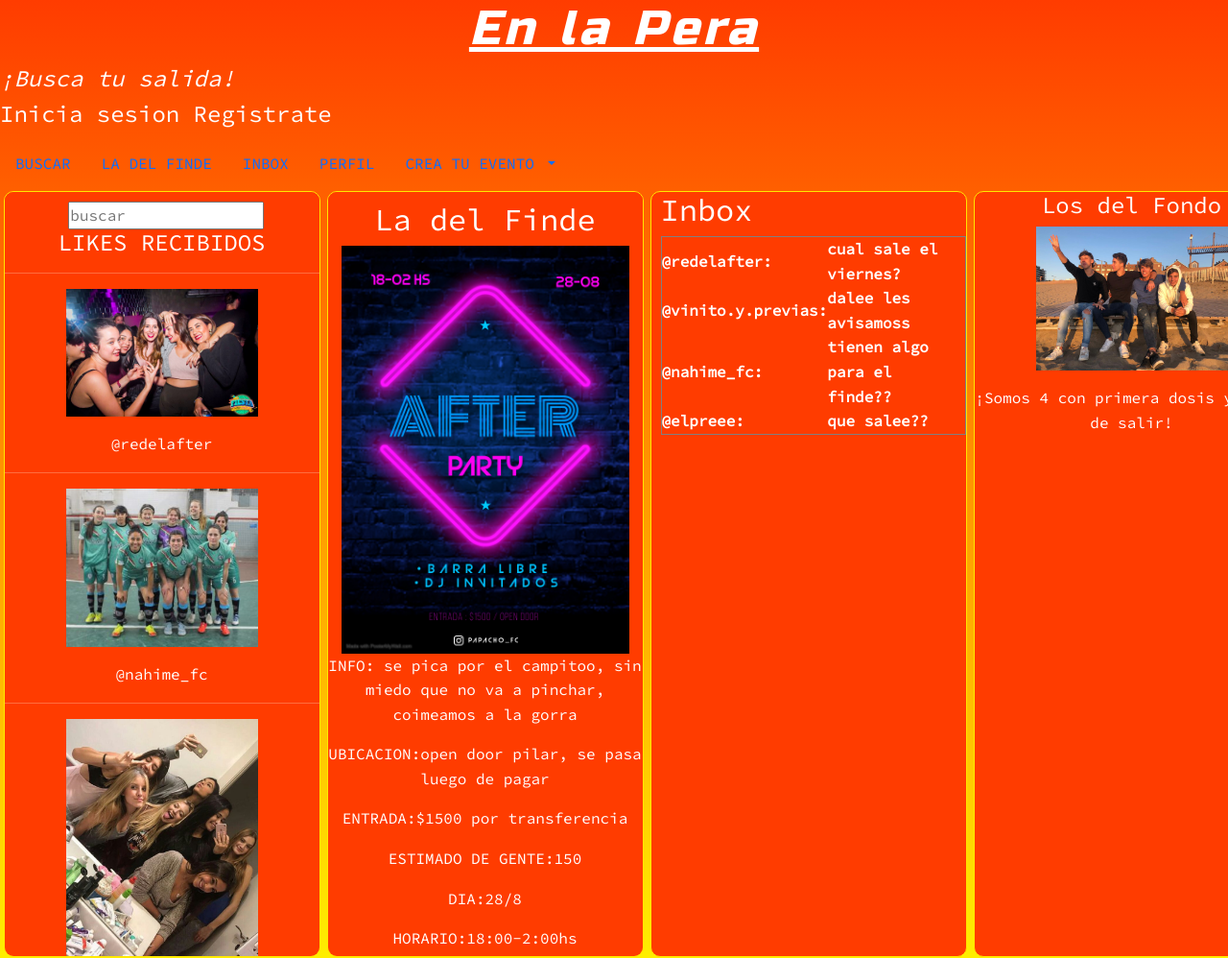
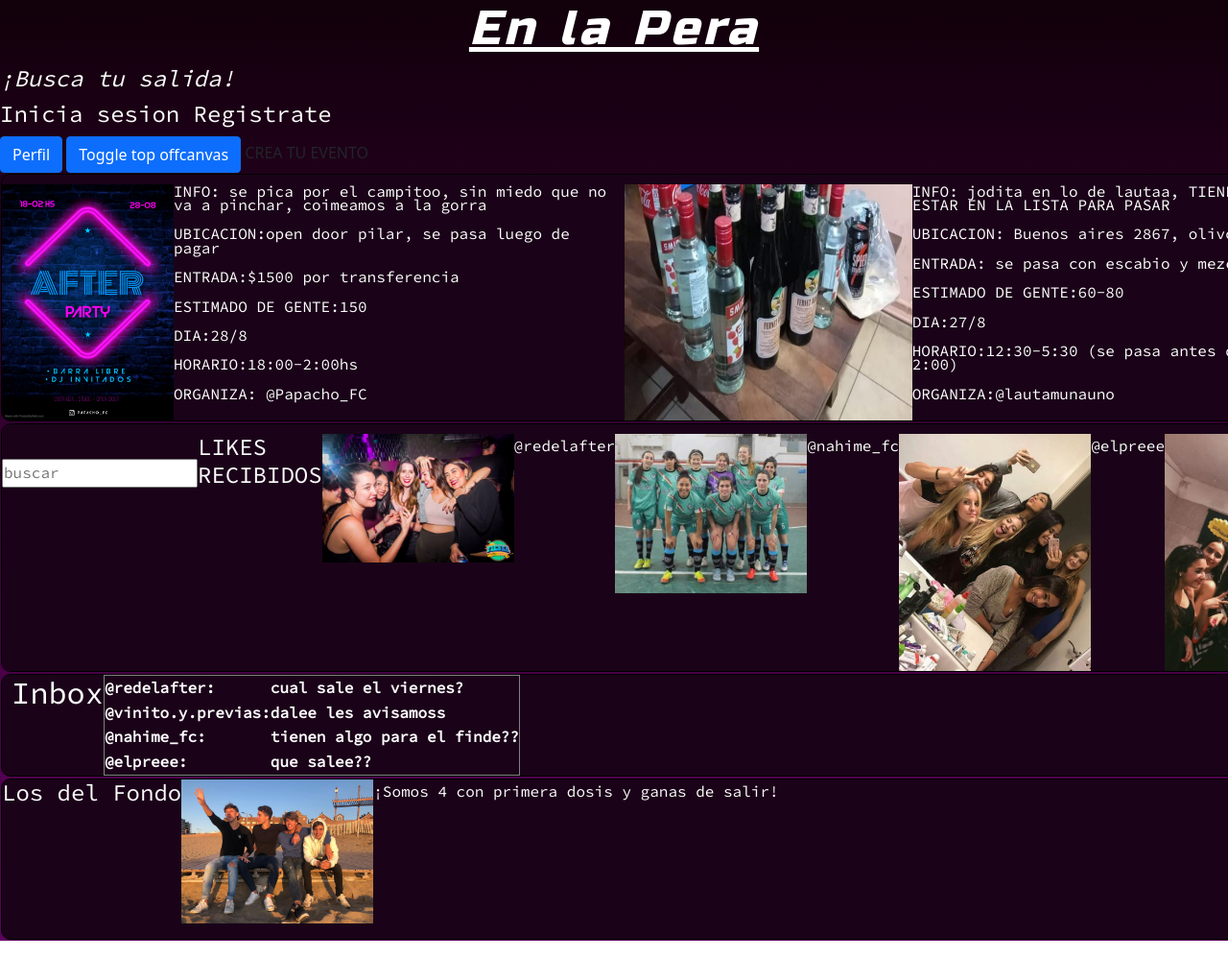
Before and after one commit to SamaTrader/En-la-Pera, a website: page En la Pera_Simon Guardone/index.html in a window 1280 px wide. Shown: the top 998 px of the page at 96% size. Drawn offline with nearby package versions, Linux system fonts and the light colour scheme; files that its build step writes are made by us from their sources.

Commit message:
Add files via upload

```diff
--- a/En la Pera_Simon Guardone/index.html
+++ b/En la Pera_Simon Guardone/index.html
@@ -10,7 +10,7 @@
     <link rel="preconnect" href="https://fonts.gstatic.com" crossorigin>
     <link href="https://fonts.googleapis.com/css2?family=Russo+One&family=Source+Code+Pro&display=swap" rel="stylesheet">
     <link href="https://cdn.jsdelivr.net/npm/bootstrap@5.1.2/dist/css/bootstrap.min.css" rel="stylesheet" integrity="sha384-uWxY/CJNBR+1zjPWmfnSnVxwRheevXITnMqoEIeG1LJrdI0GlVs/9cVSyPYXdcSF" crossorigin="anonymous">
-    <link rel="stylesheet" type="text/css" href="scss/estilos.css">
+    <link rel="stylesheet" type="text/css" href="css/estilos.css">
     <link rel="shortcut icon" href="img/favicon.png" type="image/ico">
     <title>En la Pera</title>
 
@@ -22,6 +22,33 @@
     <h4><a href="cuenta.html" target="blank">  Inicia sesion</a> <a href="registrate.html" target="blank"> Registrate</a></h4>
        </header>
 <body>
+    <button class="btn btn-primary" type="button" data-bs-toggle="offcanvas" data-bs-target="#offcanvasRight" aria-controls="offcanvasRight">Perfil</button>
+
+    <div class="offcanvas offcanvas-end" tabindex="-1" id="offcanvasRight" aria-labelledby="offcanvasRightLabel">
+      <div class="offcanvas-header">
+
+        <button type="button" class="btn-close text-reset" data-bs-dismiss="offcanvas" aria-label="Close"></button>
+      </div>
+      <div class="offcanvas-body">
+        <h4 id="perfil" > Los del Fondo</h4>
+
+        <p>
+            <img src="img/img1.jpg" width="200" alt="foto de perfil" class="fotop"></p>
+        <p>
+        ¡Somos 4 con primera dosis y ganas de salir!</p>
+      </div>
+    </div>
+    <button class="btn btn-primary" type="button" data-bs-toggle="offcanvas" data-bs-target="#offcanvasTop" aria-controls="offcanvasTop">Toggle top offcanvas</button>
+
+    <div class="offcanvas offcanvas-top" tabindex="-1" id="offcanvasTop" aria-labelledby="offcanvasTopLabel">
+      <div class="offcanvas-header">
+        <h5 id="offcanvasTopLabel">Offcanvas top</h5>
+        <button type="button" class="btn-close text-reset" data-bs-dismiss="offcanvas" aria-label="Close"></button>
+      </div>
+      <div class="offcanvas-body">
+        ...
+      </div>
+    </div>
 
 
 
@@ -29,26 +56,6 @@
 
 
 
-          <nav class="navbar navbar-expand-lg">
-
-
-
-            <div class="collapse navbar-collapse" id="navbarNavDropdown">
-                <ul class="nav justify-content-center">
-                <li class="nav-item">
-              <a class="nav-link" href="#buscar">BUSCAR</a>
-            </li>
-            <li class="nav-item">
-              <a class="nav-link" href="#la del finde">LA DEL FINDE</a>
-            </li>
-            <li class="nav-item">
-              <a class="nav-link" href="#inbox ">INBOX</a>
-            </li>
-            <li class="nav-item">
-              <a class="nav-link" href="#perfil">PERFIL</a>
-            </li>
-                  <li class="nav-item dropdown">
-                    <a class="nav-link dropdown-toggle" id="navbarDarkDropdownMenuLink"  data-bs-toggle="dropdown" aria-expanded="false">
                       CREA TU EVENTO
                     </a>
                     <ul class="dropdown-menu dropdown-menu" aria-labelledby="navbarDropdownMenuLink">
@@ -111,6 +118,51 @@
         <main class="main-index">
 
 
+
+ <section class="sec section2-index">
+
+
+
+            <img src="img/after.jpg" class="skew" width="300"alt="publicacion" />
+                <div>
+                    <p>
+                     INFO: se pica por el campitoo, sin miedo que no va a pinchar, coimeamos a la gorra</p>
+                    <p>
+                     UBICACION:open door pilar, se pasa luego de pagar </p>
+                    <p>
+                        ENTRADA:$1500 por transferencia</p>
+                    <p>
+                        ESTIMADO DE GENTE:150</p>
+                    <p>
+                        DIA:28/8 </p>
+                    <p>
+                        HORARIO:18:00-2:00hs</p>
+                    <p>
+                        ORGANIZA: @Papacho_FC</p>
+                </div>
+                    <hr>
+                    <img src="img/joda.jpg" width="300" alt="publicacion">
+                <div>
+
+                    <p>
+                          INFO: jodita en lo de lautaa, TIENEN QUE ESTAR EN LA LISTA PARA PASAR
+                        </p>
+                    <P>
+                         UBICACION: Buenos aires 2867, olivos</P>
+                    <p>
+                         ENTRADA: se pasa con escabio y mezcla</p>
+                    <p>
+                      ESTIMADO DE GENTE:60-80 </p>
+                    <P>
+                      DIA:27/8  </P>
+                    <p>
+                         HORARIO:12:30-5:30 (se pasa antes de las 2:00)</p>
+                    <p>
+                         ORGANIZA:@lautamunauno</p>
+                </div>
+
+    </section>
+
     <section class=" sec section1-index">
             <header id="buscar">
             <label for="search"></label>
@@ -152,47 +204,7 @@
             </footer>
     </section>
 
-    <section class="sec section2-index">
-    <header> <h2 id="la del finde"> La del Finde</h2></header>
 
-
-            <img src="img/after.jpg" class="skew" width="300"alt="publicacion" />
-                <div>
-                    <p>
-                     INFO: se pica por el campitoo, sin miedo que no va a pinchar, coimeamos a la gorra</p>
-                    <p>
-                     UBICACION:open door pilar, se pasa luego de pagar </p>
-                    <p>
-                        ENTRADA:$1500 por transferencia</p>
-                    <p>
-                        ESTIMADO DE GENTE:150</p>
-                    <p>
-                        DIA:28/8 </p>
-                    <p>
-                        HORARIO:18:00-2:00hs</p>
-                    <p>
-                        ORGANIZA: @Papacho_FC</p>
-                </div>
-                    <hr>
-                    <img src="img/joda.jpg" width="300" alt="publicacion">
-                <div>
-                    <p>
-                          INFO: jodita en lo de lautaa, TIENEN QUE ESTAR EN LA LISTA PARA PASAR</p>
-                    <P>
-                         UBICACION: Buenos aires 2867, olivos</P>
-                    <p>
-                         ENTRADA: se pasa con escabio y mezcla</p>
-                    <p>
-                      ESTIMADO DE GENTE:60-80 </p>
-                    <P>
-                      DIA:27/8  </P>
-                    <p>
-                         HORARIO:12:30-5:30 (se pasa antes de las 2:00)</p>
-                    <p>
-                         ORGANIZA:@lautamunauno</p>
-                </div>
-
-    </section>
 
     <section class="sec section3-index">
             <header><h2 id="inbox">Inbox</h2></header>
@@ -236,8 +248,8 @@
     </section>
 
 
+        </main>
 
-    </section>
 
 
 
--- a/En la Pera_Simon Guardone/scss/estilos.scss
+++ b/En la Pera_Simon Guardone/scss/estilos.scss
@@ -4,7 +4,7 @@
     box-sizing: border-box;
     font-family: 'Source Code Pro', monospace;
   }
-body{background-image: linear-gradient( rgb(255, 60, 0), rgb(255, 238, 0)) ;}
+body{background-image: linear-gradient( rgb(17, 0, 10), rgb(95, 1, 95)) ;}
 
 .header-index{
   color: rgb(255, 255, 255);
@@ -25,45 +25,52 @@ body{background-image: linear-gradient( rgb(255, 60, 0), rgb(255, 238, 0)) ;}
 }
 
 .main-index{
-  display: flex;
+  display: grid;
   width: 1348px;
   height: 800px;
-  flex-direction: row;
 
-  display: inline-flex;
-  justify-content: space-around;
-  align-items: stretch;
-  align-content: center;
+
+
+
+
+}
+.btn-close text-reset
+.offcanvas{
+  background-color: rgb(36, 4, 4);
+  color: beige;
 }
 
+
 .sec{
+  display: flex;
+  overflow-x: scroll;
   margin: 1px 1px 1px 1px;
-  border: solid 1px rgb(255, 230, 0);
+  border: solid 1px rgb(0, 0, 0);
   line-height: 1.6;
   border-radius: 10px;
-  background-color: rgb(255, 60, 0);
-  width: 330px;
+  background-color: rgb(26, 3, 24);
+  justify-content: left;
   color: white;
 }
-.sec:hover{
+.s4ec:hover{
   transform: scale(135%,135%);
   transition: 1s;
 
 }
 
   .section1-index{
-    text-align: center;
+
     padding-top: 10px;
-    overflow-y: scroll;
-    &:hover{transform: scale(135%, 135%) translate(200px, -15px);}
+    overflow-x: scroll;
+    &:hofver{transform: scale(135%, 135%) translate(200px, -15px);}
   }
 
-  .section2-index{ line-height: 1.6;
+  .section2-index{ line-height: 0.9;
     padding-top: 10px;
-    text-align: center;
 
 
-    overflow-y: scroll;
+
+
 
     }
 
@@ -73,7 +80,7 @@ body{background-image: linear-gradient( rgb(255, 60, 0), rgb(255, 238, 0)) ;}
 
   .section4-index{
     text-align: center;
-    &:hover{
+    &:hrover{
       transform: scale(135%, 135%) translate(-200px, -15px);
     }
   }
@@ -112,9 +119,3 @@ body{background-image: linear-gradient( rgb(255, 60, 0), rgb(255, 238, 0)) ;}
 
   }
 }
-
-@media only screen  and (min-width:950px) {
-
-   main{
-    justify-content: space-around;
-      }
```
Also changed, not shown: En la Pera_Simon Guardone/README.md (added), En la Pera_Simon Guardone/css/css/estilos.css (added), 1 other file.
